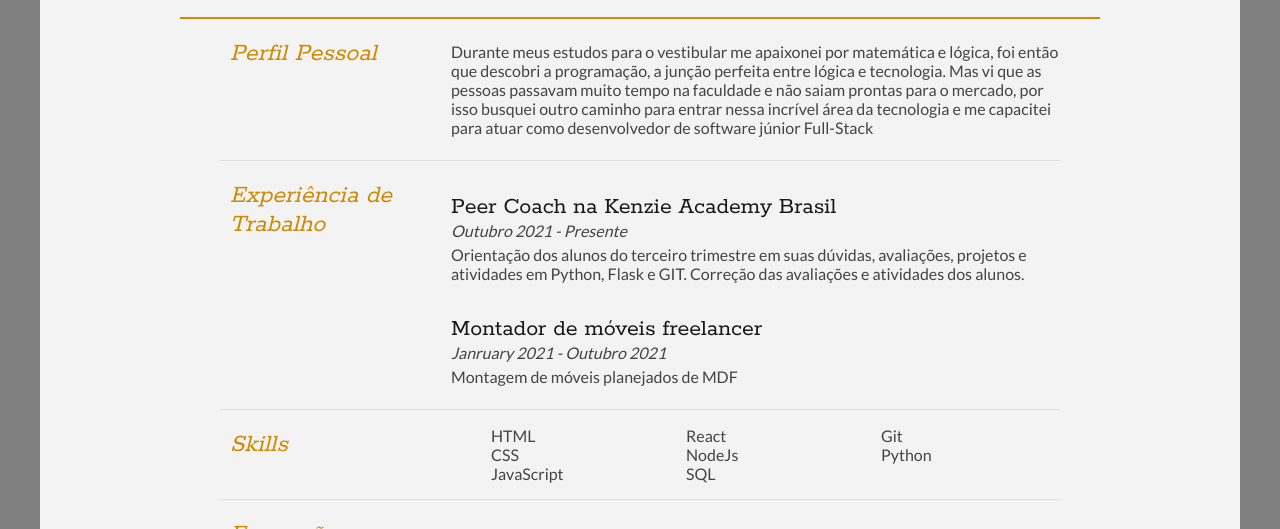
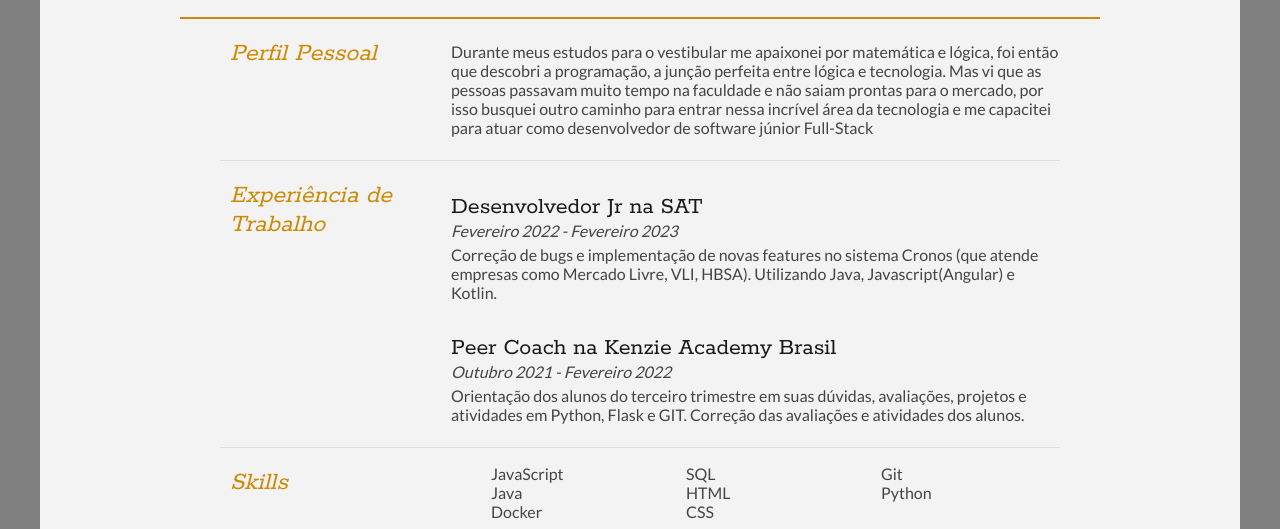
Before and after one commit to Charles-Pinheiro/styled-curriculum, a plain HTML site: page index.html in a window 1280 px wide. Shown: the part 230-759 px from the top of the page. Drawn offline with Linux system fonts and the light colour scheme.

Commit message:
Atualização do currículo

```diff
--- a/index.html
+++ b/index.html
@@ -60,18 +60,18 @@
 
                 <div class="sectionContent">
                     <article>
-                        <h4 class="titleWE">Peer Coach na Kenzie Academy Brasil</h4>
-                        <p class="subDetails">Outubro 2021 - Presente</p>
+                        <h4 class="titleWE">Desenvolvedor Jr na SAT</h4>
+                        <p class="subDetails">Fevereiro 2022 - Fevereiro 2023</p>
                         <p class="descript">
-                            Orientação dos alunos do terceiro trimestre em suas dúvidas, avaliações, projetos e atividades em Python, Flask e GIT. Correção das avaliações e atividades dos alunos.
+                            Correção de bugs e implementação de novas features no sistema Cronos (que atende empresas como Mercado Livre, VLI, HBSA). Utilizando Java, Javascript(Angular) e Kotlin.
                         </p>
                     </article>
 
                     <article>
-                        <h4 class="titleWE">Montador de móveis freelancer</h4>
-                        <p class="subDetails">Janruary 2021 - Outubro 2021</p>
+                        <h4 class="titleWE">Peer Coach na Kenzie Academy Brasil</h4>
+                        <p class="subDetails">Outubro 2021 - Fevereiro 2022</p>
                         <p class="descript">
-                            Montagem de móveis planejados de MDF
+                            Orientação dos alunos do terceiro trimestre em suas dúvidas, avaliações, projetos e atividades em Python, Flask e GIT. Correção das avaliações e atividades dos alunos.
                         </p>
                     </article>
                 </div>
@@ -85,12 +85,12 @@
 
                 <div class="sectionContent">
                     <ul class="keySkills">
+                        <li>JavaScript</li>
+                        <li>Java</li>
+                        <li>Docker</li>
+                        <li>SQL</li>
                         <li>HTML</li>
                         <li>CSS</li>
-                        <li>JavaScript</li>
-                        <li>React</li>
-                        <li>NodeJs</li>
-                        <li>SQL</li>
                         <li>Git</li>
                         <li>Python</li>
                     </ul>
```
